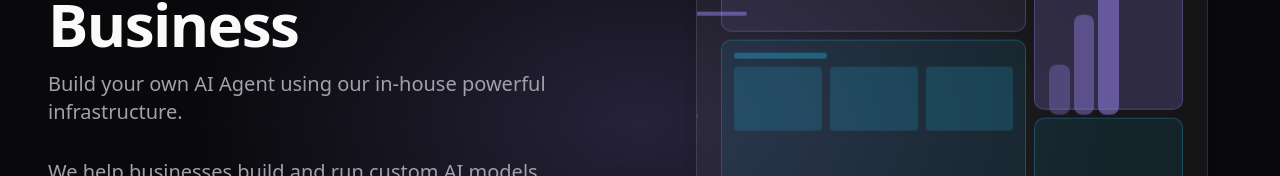
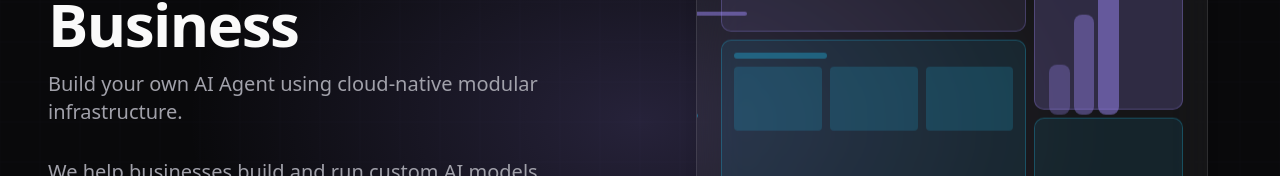
Before and after one commit to Dhanush295/QuantaMind, a React (Vite) app: page / in a window 1280 px wide. Shown: the part 278-454 px from the top of the page. Built offline with nearby package versions, Linux system fonts and the light colour scheme.

Commit message:
changed sub title

```diff
--- a/src/components/HeroSection.tsx
+++ b/src/components/HeroSection.tsx
@@ -30,7 +30,7 @@ const HeroSection = () => {
            </h1>
 
           <p className="text-base sm:text-lg md:text-xl text-muted-foreground max-w-2xl mx-auto lg:mx-0 mb-8">
-            Build your own AI Agent using our in-house powerful infrastructure.
+            Build your own AI Agent using cloud-native modular infrastructure.
           </p>
 
           <p className="text-base sm:text-lg md:text-xl text-muted-foreground max-w-2xl mx-auto lg:mx-0 mb-8">
```
